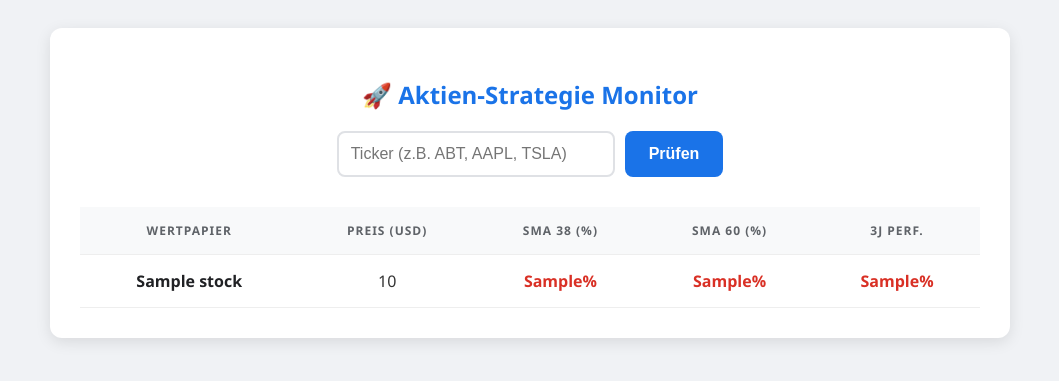
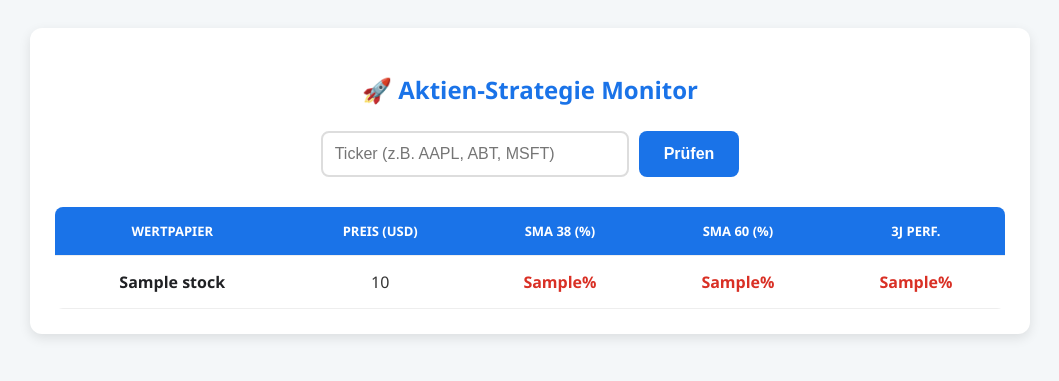
Before and after one commit to kwspeidel-lgtm/Anlagetool, a Flask app: template templates/index.html in a window 1280 px wide. Shown: the top 381 px of the page, without its empty margins (110-1169 px from the left). Run offline with Flask 3, Linux system fonts and the light colour scheme; the template is opened without the code that fills it: most values are stand-ins (such as "Sample title", 1, 10 or a date in 2020).

Commit message:
Update index.html

```diff
--- a/templates/index.html
+++ b/templates/index.html
@@ -5,27 +5,28 @@
     <meta name="viewport" content="width=device-width, initial-scale=1.0">
     <title>Strategie-Check Profi</title>
     <style>
-        body { font-family: 'Segoe UI', Tahoma, Geneva, Verdana, sans-serif; background: #f0f2f5; padding: 20px; color: #333; }
-        .container { max-width: 900px; margin: auto; background: white; padding: 30px; border-radius: 12px; box-shadow: 0 4px 15px rgba(0,0,0,0.1); }
-        h2 { color: #1a73e8; text-align: center; }
+        body { font-family: 'Segoe UI', Arial, sans-serif; background: #f4f7f9; padding: 20px; color: #333; }
+        .container { max-width: 950px; margin: auto; background: white; padding: 25px; border-radius: 12px; box-shadow: 0 4px 12px rgba(0,0,0,0.1); }
+        h2 { color: #1a73e8; text-align: center; margin-bottom: 25px; }
 
         .search-box { display: flex; justify-content: center; gap: 10px; margin-bottom: 30px; }
-        input { padding: 12px; width: 250px; border: 2px solid #dfe1e5; border-radius: 8px; font-size: 16px; }
-        input:focus { border-color: #1a73e8; outline: none; }
+        input { padding: 12px; width: 280px; border: 2px solid #ddd; border-radius: 8px; font-size: 16px; outline: none; }
+        input:focus { border-color: #1a73e8; }
 
-        button { padding: 12px 24px; background: #1a73e8; color: white; border: none; border-radius: 8px; cursor: pointer; font-weight: bold; font-size: 16px; }
+        button { padding: 12px 25px; background: #1a73e8; color: white; border: none; border-radius: 8px; cursor: pointer; font-weight: bold; font-size: 16px; }
         button:hover { background: #1557b0; }
-        button:active { transform: scale(0.98); }
 
-        table { width: 100%; border-collapse: collapse; margin-top: 10px; }
+        #loading { display: none; text-align: center; margin-bottom: 20px; color: #1a73e8; font-weight: bold; font-style: italic; }
+
+        table { width: 100%; border-collapse: collapse; background: white; border-radius: 8px; overflow: hidden; }
         th, td { padding: 15px; border-bottom: 1px solid #eee; text-align: center; }
-        th { background: #f8f9fa; color: #5f6368; text-transform: uppercase; font-size: 12px; letter-spacing: 1px; }
+        th { background: #1a73e8; color: white; text-transform: uppercase; font-size: 13px; }
 
         .pos { color: #28a745; font-weight: bold; }
         .neg { color: #d93025; font-weight: bold; }
-        .symbol-name { font-weight: bold; color: #202124; display: block; }
+        .stock-name { font-weight: bold; color: #202124; }
 
-        #loading { display: none; text-align: center; margin-top: 10px; color: #1a73e8; font-weight: bold; }
+        tr:hover { background-color: #f8f9fa; }
     </style>
 </head>
 <body>
@@ -34,11 +35,11 @@
     <h2>🚀 Aktien-Strategie Monitor</h2>
 
     <form class="search-box" action="/" method="POST" onsubmit="showLoading()">
-        <input type="text" name="ticker" placeholder="Ticker (z.B. ABT, AAPL, TSLA)" required autocomplete="off">
+        <input type="text" name="ticker" placeholder="Ticker (z.B. AAPL, ABT, MSFT)" required autocomplete="off">
         <button type="submit">Prüfen</button>
     </form>
 
-    <div id="loading">⏳ Daten werden geladen...</div>
+    <div id="loading">⏳ Suche läuft, bitte kurz warten...</div>
 
     <table>
         <thead>
@@ -53,7 +54,7 @@
         <tbody>
             {% for s in stocks %}
             <tr>
-                <td><span class="symbol-name">{{ s.name }}</span></td>
+                <td class="stock-name">{{ s.name }}</td>
                 <td>{{ s.price }}</td>
                 <td class="{{ 'pos' if s.dist38 > 0 else 'neg' }}">{{ s.dist38 }}%</td>
                 <td class="{{ 'pos' if s.dist60 > 0 else 'neg' }}">{{ s.dist60 }}%</td>
```
